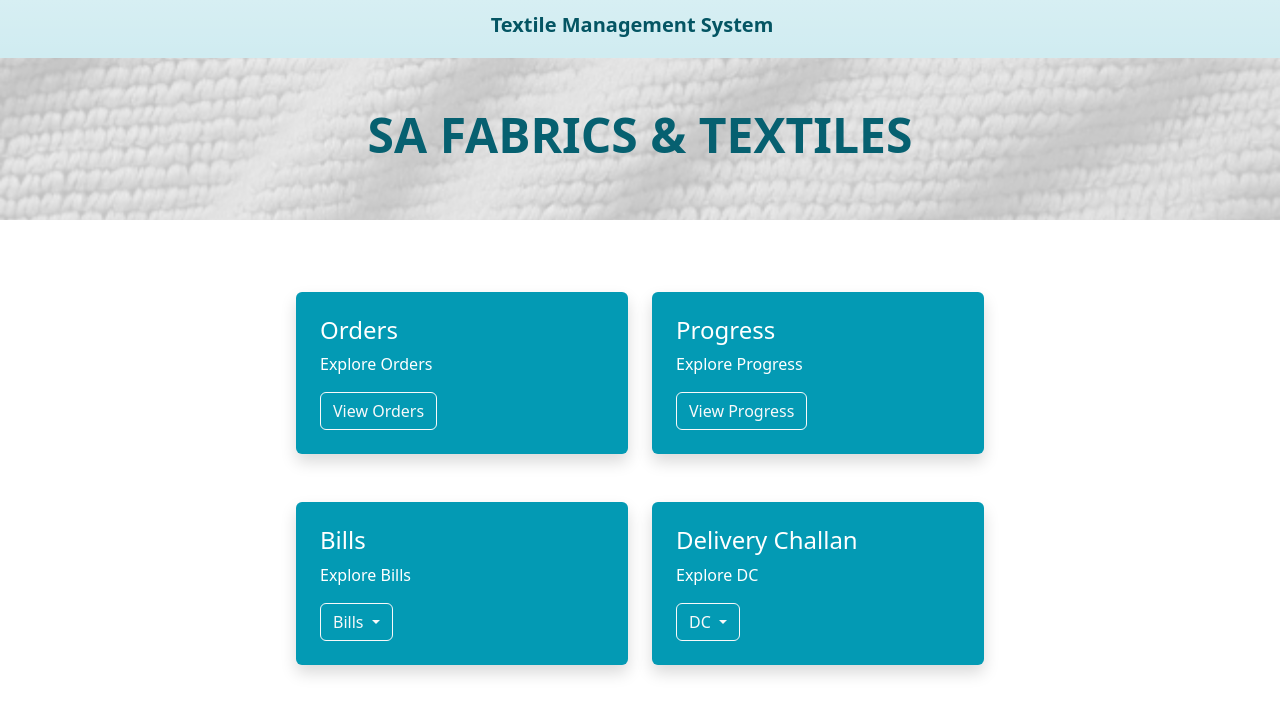
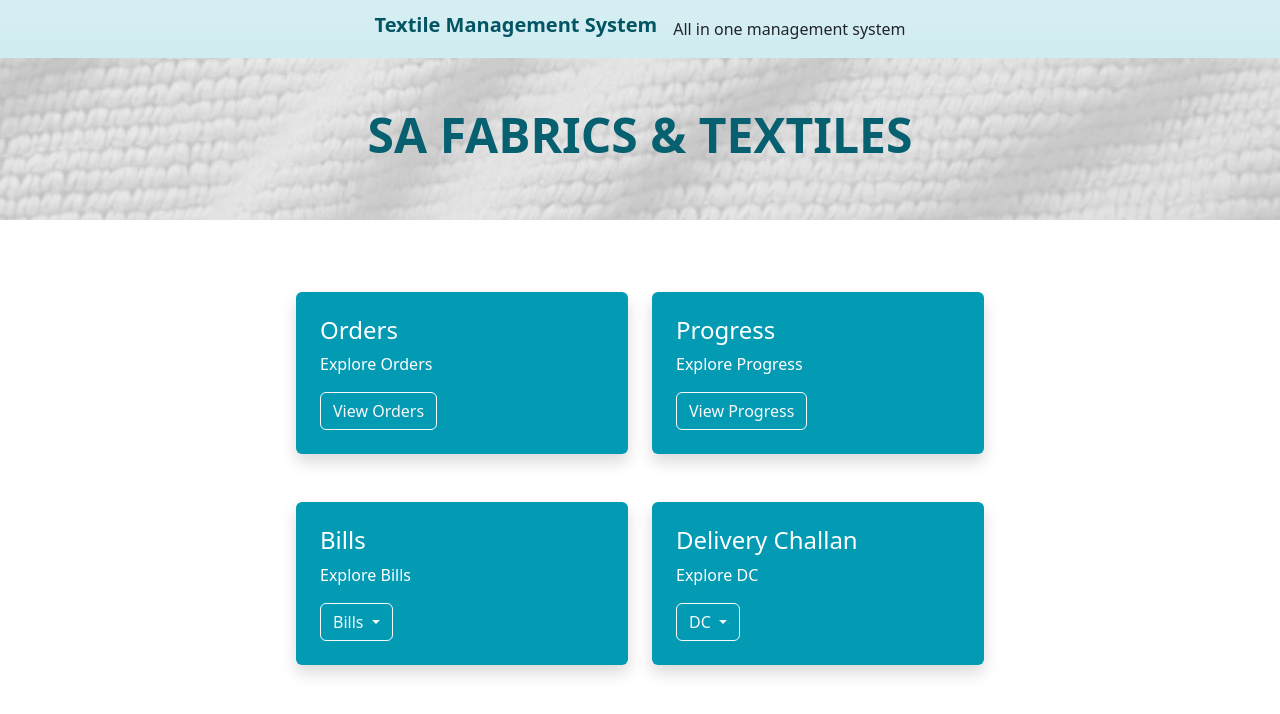
Before and after one commit to Dharssant/Web-Technology, a plain HTML site: page index.html in a window 1280 px wide. Drawn offline with nearby package versions, Linux system fonts and the light colour scheme.

Commit message:
Update index.html

```diff
--- a/index.html
+++ b/index.html
@@ -11,6 +11,7 @@
   <nav class="navbar navbar-expand-xl navbar-dark bg-gradient" style="background-color: #d0ecf1;">
     <div class="container-fluid justify-content-center">
       <h1 class="navbar-brand fw-bold" style="color: #045563;">Textile Management System</h1>
+      <div>All in one management system</div>
     </div>
   </nav>
 
```
